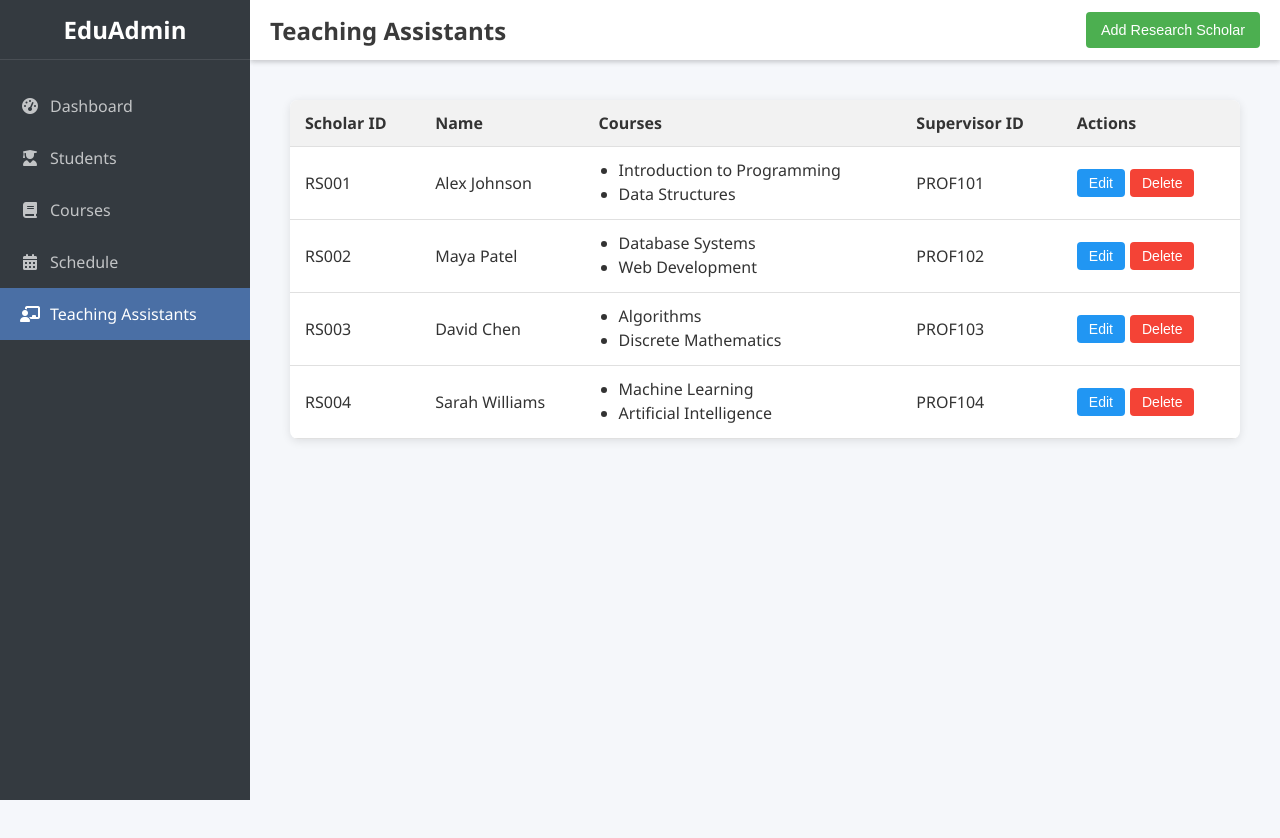
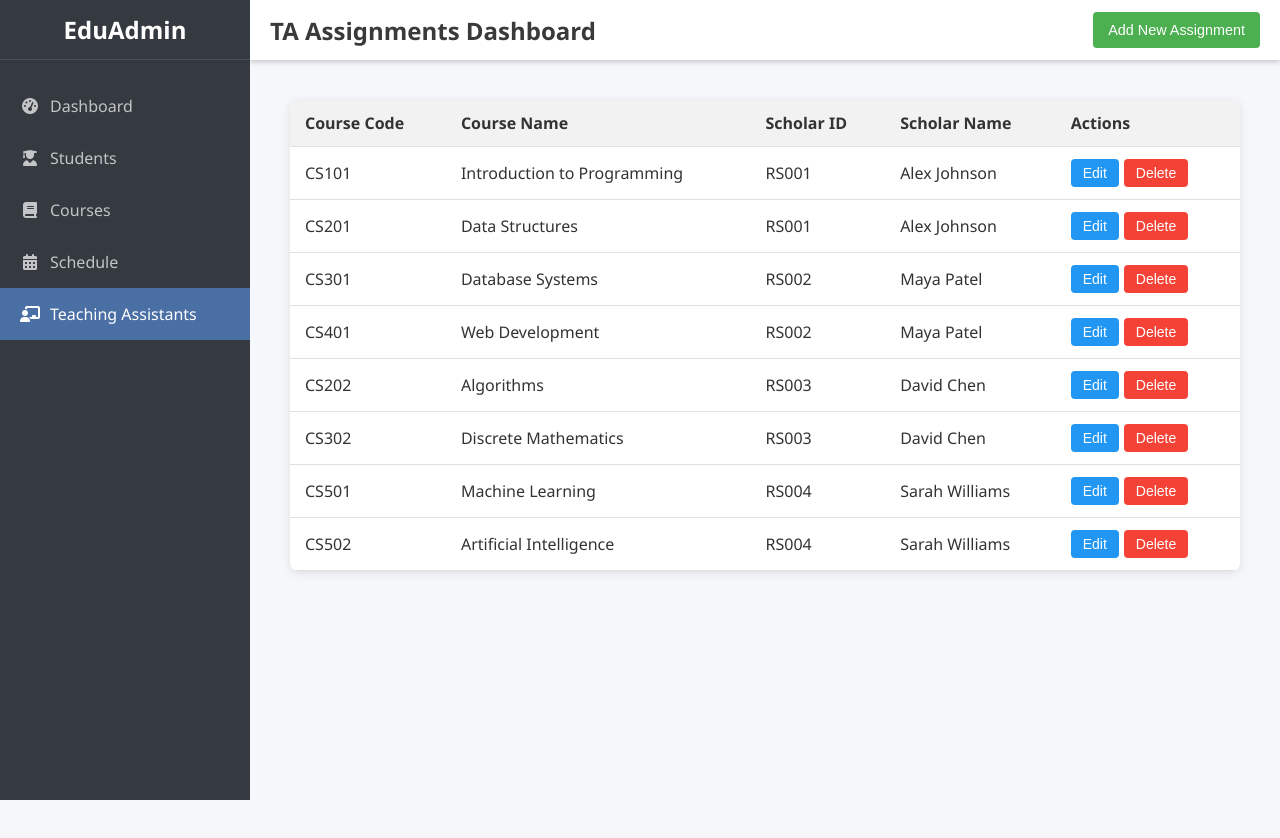
Before and after one commit to Shrinarayann/Smart-Class-Scheduler, a React (Vite) app in the folder Admin-Dash/: page /teaching-assistants in a window 1280 px wide. Shown: the top 838 px of the page. Built offline with nearby package versions, Linux system fonts and the light colour scheme; grey boxes are pictures that could not be loaded.

Commit message:
made changes to TA assignments again

```diff
--- a/Admin-Dash/src/components/TeachingAssitant/TA.jsx
+++ b/Admin-Dash/src/components/TeachingAssitant/TA.jsx
@@ -5,39 +5,63 @@ function TeachingAssistants() {
   const [isAddModalOpen, setIsAddModalOpen] = useState(false);
   const [isEditModalOpen, setIsEditModalOpen] = useState(false);
   const [isDeleteModalOpen, setIsDeleteModalOpen] = useState(false);
-  const [currentTA, setCurrentTA] = useState(null);
+  const [currentAssignment, setCurrentAssignment] = useState(null);
   const [formData, setFormData] = useState({
+    course_code: '',
+    course_name: '',
     scholar_id: '',
-    name: '',
-    courses: '',
-    supervisor_id: ''
+    scholar_name: ''
   });
 
-  // Mock data for teaching assistants
-  const [teachingAssistants, setTeachingAssistants] = useState([
+  // Mock data for teaching assistant assignments
+  const [taAssignments, setTaAssignments] = useState([
     {
+      course_code: "CS101",
+      course_name: "Introduction to Programming",
       scholar_id: "RS001",
-      name: "Alex Johnson",
-      courses: ["Introduction to Programming", "Data Structures"],
-      supervisor_id: "PROF101"
+      scholar_name: "Alex Johnson"
     },
     {
-      scholar_id: "RS002",
-      name: "Maya Patel",
-      courses: ["Database Systems", "Web Development"],
-      supervisor_id: "PROF102"
+      course_code: "CS201",
+      course_name: "Data Structures",
+      scholar_id: "RS001",
+      scholar_name: "Alex Johnson"
     },
     {
-      scholar_id: "RS003",
-      name: "David Chen",
-      courses: ["Algorithms", "Discrete Mathematics"],
-      supervisor_id: "PROF103"
+      course_code: "CS301",
+      course_name: "Database Systems",
+      scholar_id: "RS002",
+      scholar_name: "Maya Patel"
     },
     {
+      course_code: "CS401",
+      course_name: "Web Development",
+      scholar_id: "RS002",
+      scholar_name: "Maya Patel"
+    },
+    {
+      course_code: "CS202",
+      course_name: "Algorithms",
+      scholar_id: "RS003",
+      scholar_name: "David Chen"
+    },
+    {
+      course_code: "CS302",
+      course_name: "Discrete Mathematics",
+      scholar_id: "RS003",
+      scholar_name: "David Chen"
+    },
+    {
+      course_code: "CS501",
+      course_name: "Machine Learning",
       scholar_id: "RS004",
-      name: "Sarah Williams",
-      courses: ["Machine Learning", "Artificial Intelligence"],
-      supervisor_id: "PROF104"
+      scholar_name: "Sarah Williams"
+    },
+    {
+      course_code: "CS502",
+      course_name: "Artificial Intelligence",
+      scholar_id: "RS004",
+      scholar_name: "Sarah Williams"
     }
   ]);
 
@@ -52,40 +76,40 @@ function TeachingAssistants() {
   };
 
   // Edit Modal Functions
-  const handleOpenEditModal = (ta) => {
-    setCurrentTA(ta);
+  const handleOpenEditModal = (assignment) => {
+    setCurrentAssignment(assignment);
     setFormData({
-      scholar_id: ta.scholar_id,
-      name: ta.name,
-      courses: ta.courses.join(', '),
-      supervisor_id: ta.supervisor_id
+      course_code: assignment.course_code,
+      course_name: assignment.course_name,
+      scholar_id: assignment.scholar_id,
+      scholar_name: assignment.scholar_name
     });
     setIsEditModalOpen(true);
   };
 
   const handleCloseEditModal = () => {
     setIsEditModalOpen(false);
-    setCurrentTA(null);
+    setCurrentAssignment(null);
     resetFormData();
   };
 
   // Delete Modal Functions
-  const handleOpenDeleteModal = (ta) => {
-    setCurrentTA(ta);
+  const handleOpenDeleteModal = (assignment) => {
+    setCurrentAssignment(assignment);
     setIsDeleteModalOpen(true);
   };
 
   const handleCloseDeleteModal = () => {
     setIsDeleteModalOpen(false);
-    setCurrentTA(null);
+    setCurrentAssignment(null);
   };
 
   const resetFormData = () => {
     setFormData({
+      course_code: '',
+      course_name: '',
       scholar_id: '',
-      name: '',
-      courses: '',
-      supervisor_id: ''
+      scholar_name: ''
     });
   };
 
@@ -100,14 +124,8 @@ function TeachingAssistants() {
   const handleAddSubmit = (e) => {
     e.preventDefault();
 
-    // Process courses as an array
-    const newTA = {
-      ...formData,
-      courses: formData.courses.split(',').map(course => course.trim())
-    };
-
-    // Add the new teaching assistant to the list
-    setTeachingAssistants([...teachingAssistants, newTA]);
+    // Add the new assignment to the list
+    setTaAssignments([...taAssignments, formData]);
 
     // Close the modal
     handleCloseAddModal();
@@ -116,37 +134,37 @@ function TeachingAssistants() {
   const handleEditSubmit = (e) => {
     e.preventDefault();
 
-    // Process courses as an array
-    const updatedTA = {
-      ...formData,
-      courses: formData.courses.split(',').map(course => course.trim())
-    };
-
-    // Update the teaching assistant in the list
-    const updatedTAs = teachingAssistants.map(ta =>
-      ta.scholar_id === currentTA.scholar_id ? updatedTA : ta
+    // Update the assignment in the list
+    const updatedAssignments = taAssignments.map(assignment =>
+      (assignment.course_code === currentAssignment.course_code &&
+       assignment.scholar_id === currentAssignment.scholar_id)
+        ? formData
+        : assignment
     );
 
-    setTeachingAssistants(updatedTAs);
+    setTaAssignments(updatedAssignments);
     handleCloseEditModal();
   };
 
   const handleDeleteSubmit = () => {
-    // Filter out the teaching assistant to delete
-    const updatedTAs = teachingAssistants.filter(
-      ta => ta.scholar_id !== currentTA.scholar_id
+    // Filter out the assignment to delete
+    const updatedAssignments = taAssignments.filter(
+      assignment => !(
+        assignment.course_code === currentAssignment.course_code &&
+        assignment.scholar_id === currentAssignment.scholar_id
+      )
     );
 
-    setTeachingAssistants(updatedTAs);
+    setTaAssignments(updatedAssignments);
     handleCloseDeleteModal();
   };
 
   return (
     <div className="teaching-assistants-container">
       <div className="header">
-        <h1>Teaching Assistants</h1>
+        <h1>TA Assignments Dashboard</h1>
         <button className="add-button" onClick={handleOpenAddModal}>
-          Add Research Scholar
+          Add New Assignment
         </button>
       </div>
 
@@ -154,36 +172,30 @@ function TeachingAssistants() {
         <table className="ta-table">
           <thead>
             <tr>
+              <th>Course Code</th>
+              <th>Course Name</th>
               <th>Scholar ID</th>
-              <th>Name</th>
-              <th>Courses</th>
-              <th>Supervisor ID</th>
+              <th>Scholar Name</th>
               <th>Actions</th>
             </tr>
           </thead>
           <tbody>
-            {teachingAssistants.map((ta) => (
-              <tr key={ta.scholar_id}>
-                <td>{ta.scholar_id}</td>
-                <td>{ta.name}</td>
-                <td>
-                  <ul className="courses-list">
-                    {ta.courses.map((course, index) => (
-                      <li key={index}>{course}</li>
-                    ))}
-                  </ul>
-                </td>
-                <td>{ta.supervisor_id}</td>
+            {taAssignments.map((assignment, index) => (
+              <tr key={index}>
+                <td>{assignment.course_code}</td>
+                <td>{assignment.course_name}</td>
+                <td>{assignment.scholar_id}</td>
+                <td>{assignment.scholar_name}</td>
                 <td>
                   <button
                     className="action-button edit"
-                    onClick={() => handleOpenEditModal(ta)}
+                    onClick={() => handleOpenEditModal(assignment)}
                   >
                     Edit
                   </button>
                   <button
                     className="action-button delete"
-                    onClick={() => handleOpenDeleteModal(ta)}
+                    onClick={() => handleOpenDeleteModal(assignment)}
                   >
                     Delete
                   </button>
@@ -199,10 +211,32 @@ function TeachingAssistants() {
         <div className="modal-overlay">
           <div className="modal">
             <div className="modal-header">
-              <h2>Add Research Scholar</h2>
+              <h2>Add New Assignment</h2>
               <button className="close-button" onClick={handleCloseAddModal}>×</button>
             </div>
             <form onSubmit={handleAddSubmit}>
+              <div className="form-group">
+                <label htmlFor="course_code">Course Code:</label>
+                <input
+                  type="text"
+                  id="course_code"
+                  name="course_code"
+                  value={formData.course_code}
+                  onChange={handleChange}
+                  required
+                />
+              </div>
+              <div className="form-group">
+                <label htmlFor="course_name">Course Name:</label>
+                <input
+                  type="text"
+                  id="course_name"
+                  name="course_name"
+                  value={formData.course_name}
+                  onChange={handleChange}
+                  required
+                />
+              </div>
               <div className="form-group">
                 <label htmlFor="scholar_id">Scholar ID:</label>
                 <input
@@ -215,35 +249,12 @@ function TeachingAssistants() {
                 />
               </div>
               <div className="form-group">
-                <label htmlFor="name">Name:</label>
+                <label htmlFor="scholar_name">Scholar Name:</label>
                 <input
                   type="text"
-                  id="name"
-                  name="name"
-                  value={formData.name}
-                  onChange={handleChange}
-                  required
-                />
-              </div>
-              <div className="form-group">
-                <label htmlFor="courses">Courses (comma-separated):</label>
-                <input
-                  type="text"
-                  id="courses"
-                  name="courses"
-                  value={formData.courses}
-                  onChange={handleChange}
-                  placeholder="e.g., Data Structures, Algorithms"
-                  required
-                />
-              </div>
-              <div className="form-group">
-                <label htmlFor="supervisor_id">Supervisor ID:</label>
-                <input
-                  type="text"
-                  id="supervisor_id"
-                  name="supervisor_id"
-                  value={formData.supervisor_id}
+                  id="scholar_name"
+                  name="scholar_name"
+                  value={formData.scholar_name}
                   onChange={handleChange}
                   required
                 />
@@ -253,7 +264,7 @@ function TeachingAssistants() {
                   Cancel
                 </button>
                 <button type="submit" className="submit-button">
-                  Add Teaching Assistant
+                  Add Assignment
                 </button>
               </div>
             </form>
@@ -262,14 +273,37 @@ function TeachingAssistants() {
       )}
 
       {/* Edit Modal */}
-      {isEditModalOpen && currentTA && (
+      {isEditModalOpen && currentAssignment && (
         <div className="modal-overlay">
           <div className="modal">
             <div className="modal-header">
-              <h2>Edit Research Scholar</h2>
+              <h2>Edit Assignment</h2>
               <button className="close-button" onClick={handleCloseEditModal}>×</button>
             </div>
             <form onSubmit={handleEditSubmit}>
+              <div className="form-group">
+                <label htmlFor="edit_course_code">Course Code:</label>
+                <input
+                  type="text"
+                  id="edit_course_code"
+                  name="course_code"
+                  value={formData.course_code}
+                  onChange={handleChange}
+                  disabled  // Cannot change the course code during edit
+                  required
+                />
+              </div>
+              <div className="form-group">
+                <label htmlFor="edit_course_name">Course Name:</label>
+                <input
+                  type="text"
+                  id="edit_course_name"
+                  name="course_name"
+                  value={formData.course_name}
+                  onChange={handleChange}
+                  required
+                />
+              </div>
               <div className="form-group">
                 <label htmlFor="edit_scholar_id">Scholar ID:</label>
                 <input
@@ -278,40 +312,17 @@ function TeachingAssistants() {
                   name="scholar_id"
                   value={formData.scholar_id}
                   onChange={handleChange}
-                  disabled  // Cannot change the scholar ID
+                  disabled  // Cannot change the scholar ID during edit
                   required
                 />
               </div>
               <div className="form-group">
-                <label htmlFor="edit_name">Name:</label>
+                <label htmlFor="edit_scholar_name">Scholar Name:</label>
                 <input
                   type="text"
-                  id="edit_name"
-                  name="name"
-                  value={formData.name}
-                  onChange={handleChange}
-                  required
-                />
-              </div>
-              <div className="form-group">
-                <label htmlFor="edit_courses">Courses (comma-separated):</label>
-                <input
-                  type="text"
-                  id="edit_courses"
-                  name="courses"
-                  value={formData.courses}
-                  onChange={handleChange}
-                  placeholder="e.g., Data Structures, Algorithms"
-                  required
-                />
-              </div>
-              <div className="form-group">
-                <label htmlFor="edit_supervisor_id">Supervisor ID:</label>
-                <input
-                  type="text"
-                  id="edit_supervisor_id"
-                  name="supervisor_id"
-                  value={formData.supervisor_id}
+                  id="edit_scholar_name"
+                  name="scholar_name"
+                  value={formData.scholar_name}
                   onChange={handleChange}
                   required
                 />
@@ -321,7 +332,7 @@ function TeachingAssistants() {
                   Cancel
                 </button>
                 <button type="submit" className="submit-button">
-                  Update Teaching Assistant
+                  Update Assignment
                 </button>
               </div>
             </form>
@@ -330,7 +341,7 @@ function TeachingAssistants() {
       )}
 
       {/* Delete Confirmation Modal */}
-      {isDeleteModalOpen && currentTA && (
+      {isDeleteModalOpen && currentAssignment && (
         <div className="modal-overlay">
           <div className="modal delete-modal">
             <div className="modal-header">
@@ -338,10 +349,10 @@ function TeachingAssistants() {
               <button className="close-button" onClick={handleCloseDeleteModal}>×</button>
             </div>
             <div className="delete-modal-content">
-              <p>Are you sure you want to delete the following research scholar?</p>
+              <p>Are you sure you want to delete the following assignment?</p>
               <div className="delete-info">
-                <p><strong>Scholar ID:</strong> {currentTA.scholar_id}</p>
-                <p><strong>Name:</strong> {currentTA.name}</p>
+                <p><strong>Course:</strong> {currentAssignment.course_code} - {currentAssignment.course_name}</p>
+                <p><strong>Scholar:</strong> {currentAssignment.scholar_id} - {currentAssignment.scholar_name}</p>
               </div>
               <p className="delete-warning">This action cannot be undone.</p>
             </div>
```
